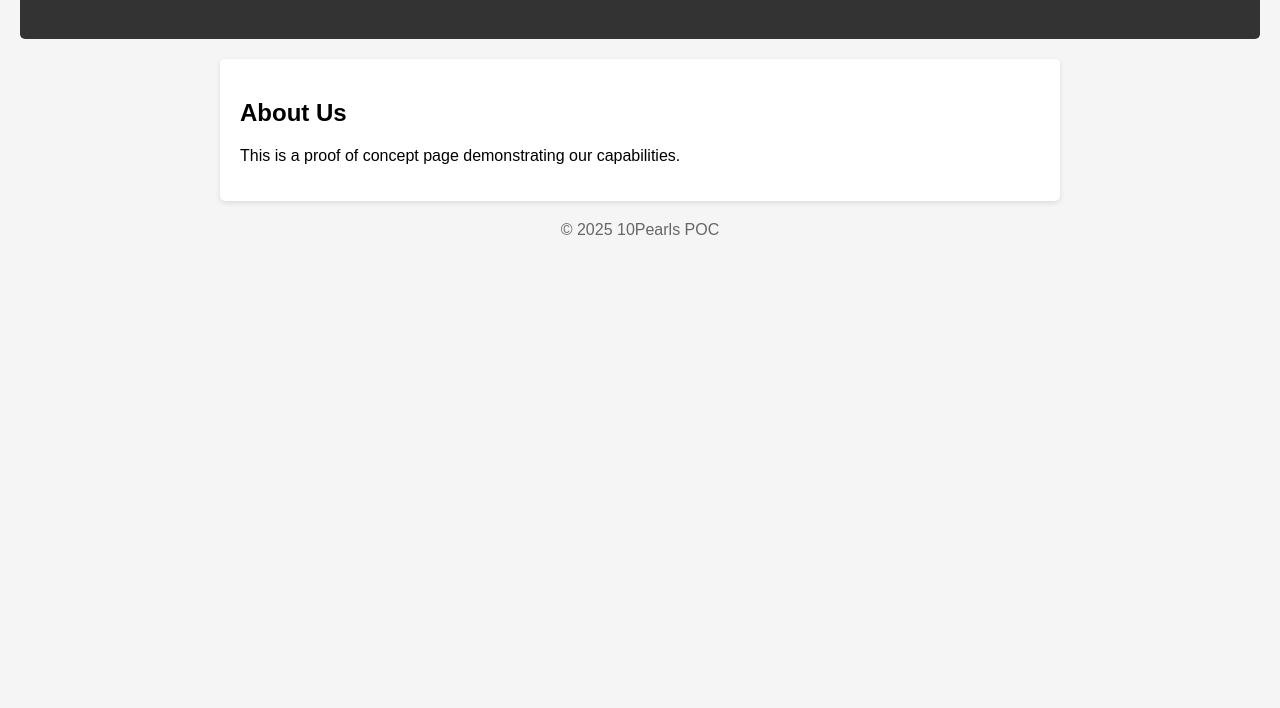
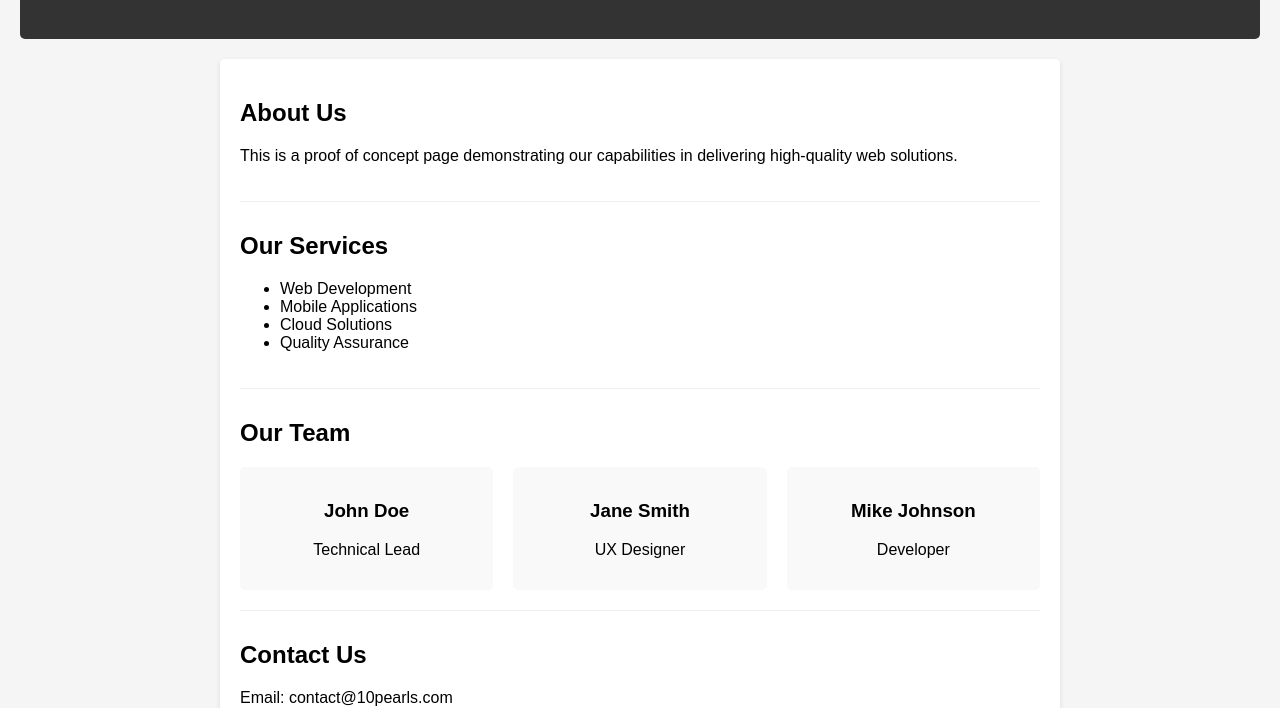
Before and after one commit to azfarhussain-10p/mcp_10pearls_POC, a plain HTML site: page index.html in a window 1280 px wide. Shown: the part 101-809 px from the top of the page. Drawn offline with Linux system fonts and the light colour scheme.

Commit message:
Add additional content sections

```diff
--- a/index.html
+++ b/index.html
@@ -26,6 +26,23 @@
             border-radius: 5px;
             box-shadow: 0 2px 5px rgba(0,0,0,0.1);
         }
+        section {
+            margin-bottom: 30px;
+            padding-bottom: 20px;
+            border-bottom: 1px solid #eee;
+        }
+        .team-grid {
+            display: grid;
+            grid-template-columns: repeat(auto-fit, minmax(200px, 1fr));
+            gap: 20px;
+            margin-top: 20px;
+        }
+        .team-member {
+            text-align: center;
+            padding: 15px;
+            background-color: #f9f9f9;
+            border-radius: 5px;
+        }
         footer {
             text-align: center;
             color: #666;
@@ -40,7 +57,42 @@
     <main>
         <section>
             <h2>About Us</h2>
-            <p>This is a proof of concept page demonstrating our capabilities.</p>
+            <p>This is a proof of concept page demonstrating our capabilities in delivering high-quality web solutions.</p>
+        </section>
+
+        <section>
+            <h2>Our Services</h2>
+            <ul>
+                <li>Web Development</li>
+                <li>Mobile Applications</li>
+                <li>Cloud Solutions</li>
+                <li>Quality Assurance</li>
+            </ul>
+        </section>
+
+        <section>
+            <h2>Our Team</h2>
+            <div class="team-grid">
+                <div class="team-member">
+                    <h3>John Doe</h3>
+                    <p>Technical Lead</p>
+                </div>
+                <div class="team-member">
+                    <h3>Jane Smith</h3>
+                    <p>UX Designer</p>
+                </div>
+                <div class="team-member">
+                    <h3>Mike Johnson</h3>
+                    <p>Developer</p>
+                </div>
+            </div>
+        </section>
+
+        <section>
+            <h2>Contact Us</h2>
+            <p>Email: contact@10pearls.com</p>
+            <p>Phone: (123) 456-7890</p>
+            <p>Address: 123 Tech Street, Silicon Valley, CA</p>
         </section>
     </main>
     <footer>
```
